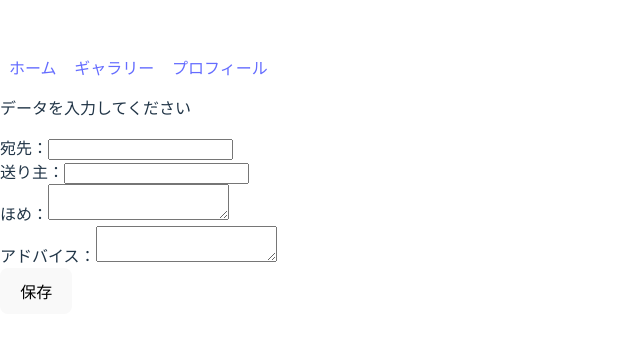
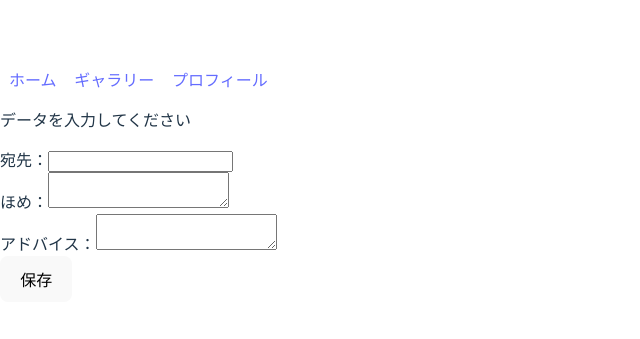
Before and after one commit to hyn320/kikka, a React (Vite) app: page / in a window 1280 px wide. Shown: the part 215-554 px from the top of the page, without its empty margins (0-640 px from the left). Built offline with nearby package versions, Linux system fonts and the light colour scheme; no server answers.

Commit message:
改訂しました。

```diff
--- a/src/pages/Home.tsx
+++ b/src/pages/Home.tsx
@@ -4,18 +4,21 @@ import { useState } from "react";
 import { supabase } from "../lib/supabase";
 
 export default function Home() {
+
+  const userId = import.meta.env.VITE_USER_ID;
+  const userName = import.meta.env.VITE_USER_NAME;
+
   const [to, setTo] = useState("");
-  const [from,setfrom] = useState("");
   const [praised_comment, setpraisedComment] = useState("");
   const [advice_comment, setadviceComment] = useState("");
 
 
   const handleSubmit = async (e: React.FormEvent) => {
     e.preventDefault();
-    const data = { to, from, praised_comment, advice_comment };
+    const data = { to, praised_comment, advice_comment };
     console.log("送信するデータ:", data);
 
-    await supabase .from("card").insert({to_name: to, from_name: from, praised_comment: praised_comment, advice_comment: advice_comment});
+    await supabase .from("card").insert({to_name: to, from_name: userName, praised_comment: praised_comment, advice_comment: advice_comment});
 
   };
 
@@ -36,14 +39,6 @@ export default function Home() {
             type="text"
             value={to}
             onChange={(e) => setTo(e.target.value)}
-          />
-        </div>
-        <div>
-          <label htmlFor="comment">送り主：</label>
-          <input
-            id="from"
-            value={from}
-            onChange={(e) => setfrom(e.target.value)}
           />
         </div>
         <div>
```
Also changed, not shown: 1 other file (tests, documents, lock files or other folders).
